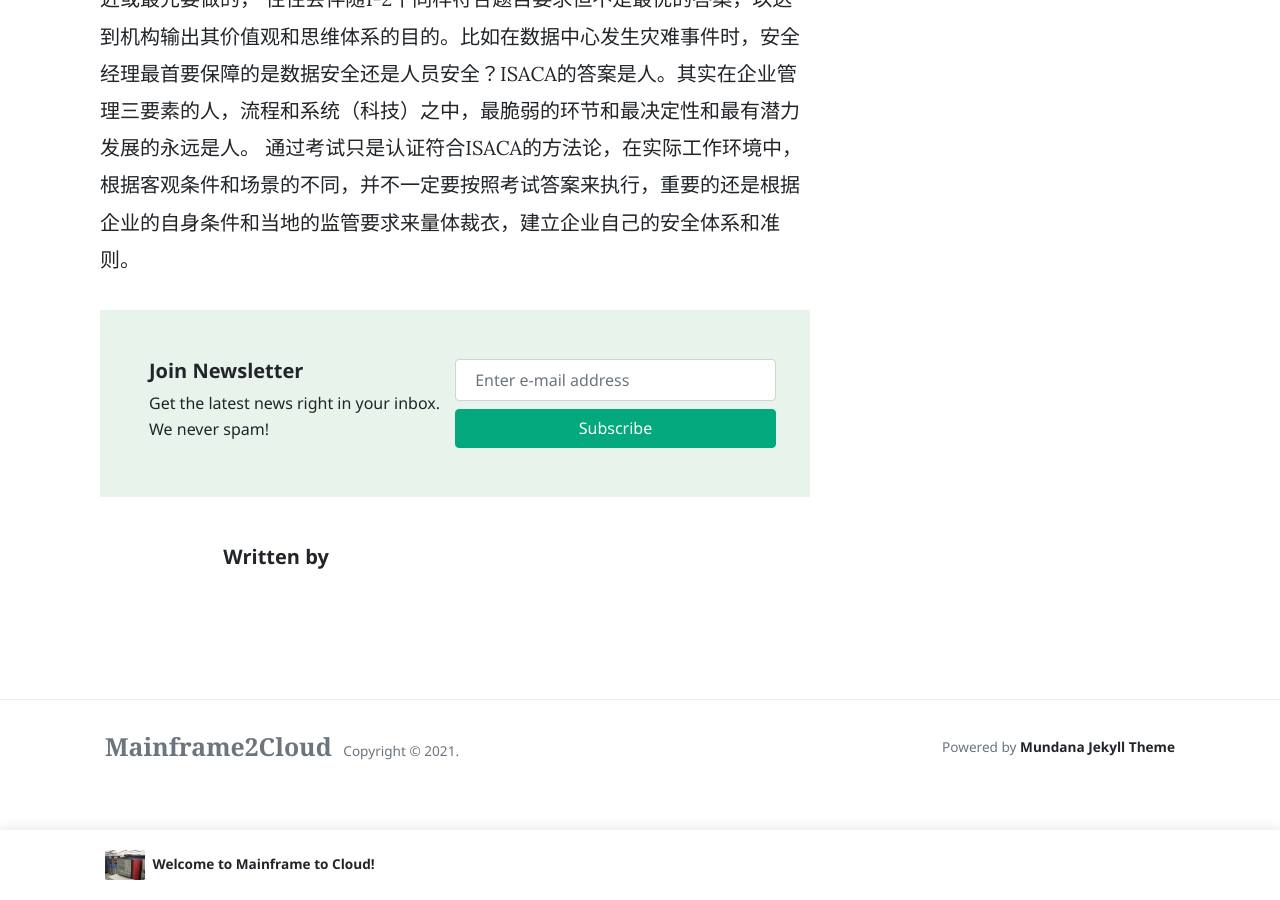
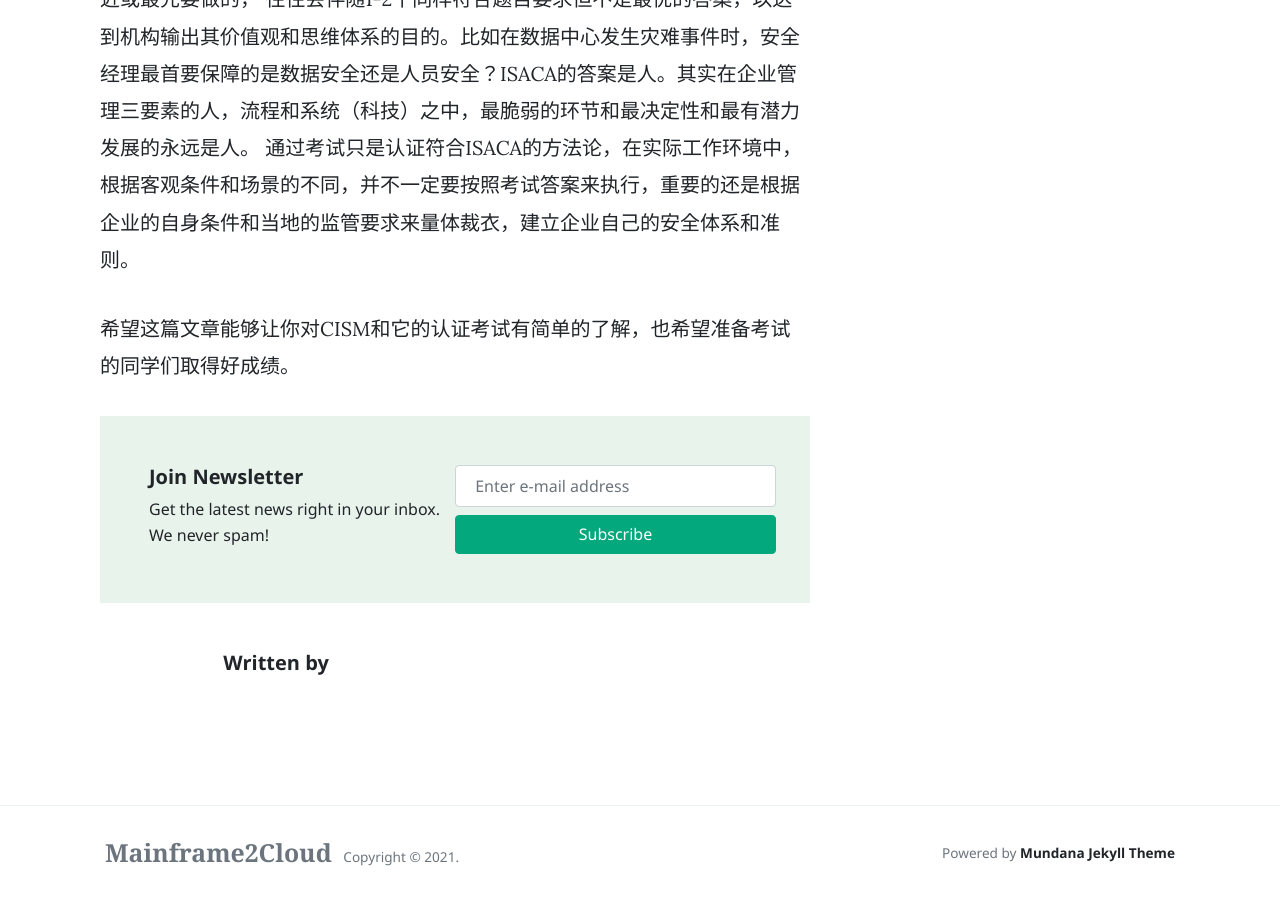
Before and after one commit to billrain/mainframe2cloud.github.io, a Jekyll site: the page built from _posts/2021-07-15-How-to-get-CISM.markdown, in a window 1280 px wide and 900 px high, scrolled down 5378 px. Built offline with Jekyll 4.4.1, drawn with Linux system fonts in a browser that asks for light colours; nearby versions of some CDN libraries; a script that is not in the unit is left out; comment, search, counter and statistics services are not loaded.

Commit message:
Update 2021-07-15-How-to-get-CISM.markdown

```diff
--- a/_posts/2021-07-15-How-to-get-CISM.markdown
+++ b/_posts/2021-07-15-How-to-get-CISM.markdown
@@ -40,3 +40,6 @@ CISM考试的难度和强度还是较高的，没有经过系统的学习和备
 
 ISACA题目的设计可以说是比较狡猾的，很多题目都是考察哪一个是最优或最接近或最先要做的， 往往会伴随1-2个同样符合题目要求但不是最优的答案，以达到机构输出其价值观和思维体系的目的。比如在数据中心发生灾难事件时，安全经理最首要保障的是数据安全还是人员安全？ISACA的答案是人。其实在企业管理三要素的人，流程和系统（科技）之中，最脆弱的环节和最决定性和最有潜力发展的永远是人。
 通过考试只是认证符合ISACA的方法论，在实际工作环境中，根据客观条件和场景的不同，并不一定要按照考试答案来执行，重要的还是根据企业的自身条件和当地的监管要求来量体裁衣，建立企业自己的安全体系和准则。
+
+希望这篇文章能够让你对CISM和它的认证考试有简单的了解，也希望准备考试的同学们取得好成绩。
+<div data-iframe-width="150" data-iframe-height="270" data-share-badge-id="1f24a0b0-cf10-47d6-a027-ce33aa44d3d3" data-share-badge-host="https://www.credly.com"></div><script type="text/javascript" async src="//cdn.credly.com/assets/utilities/embed.js"></script>
```
